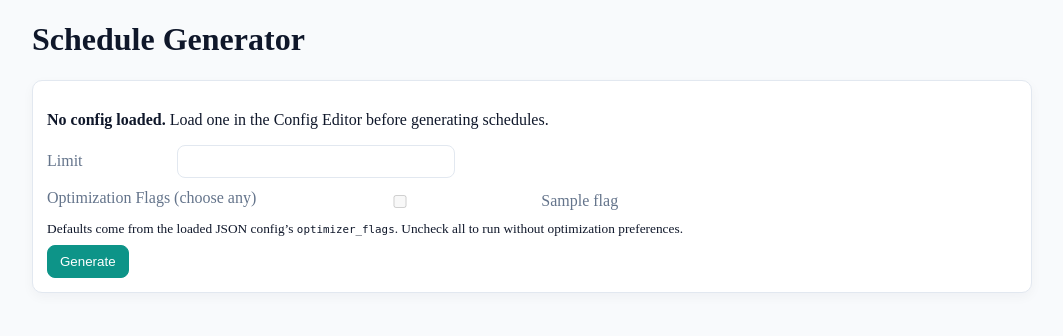
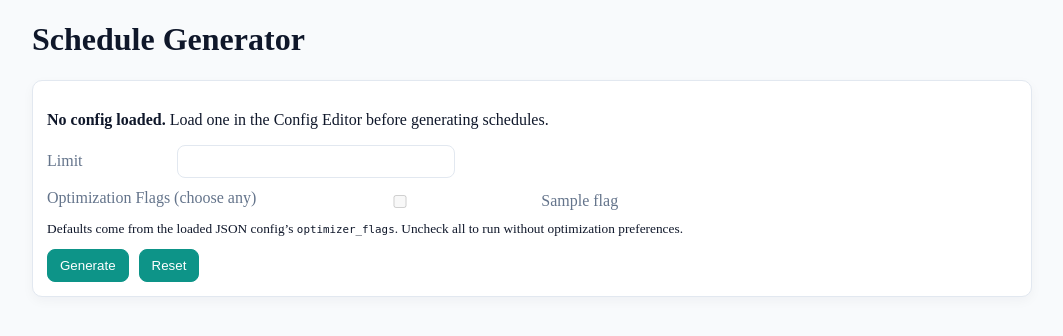
Before and after one commit to mucsci-students/2026sp-420-Maverick, a Flask app: template app/web/templates/generator.html in a window 1280 px wide. Shown: the part 43-379 px from the top of the page, without its empty margins (108-1171 px from the left). Run offline with Flask 3, Linux system fonts and the light colour scheme; the template is opened without the code that fills it: most values are stand-ins (such as "Sample title", 1, 10 or a date in 2020); parts of the project's set-up code (start-up, migrations or seed data) failed here and were passed over.

Commit message:
Added reset button to generator.html and added combined buttons into a row w/comments

```diff
--- a/app/web/templates/generator.html
+++ b/app/web/templates/generator.html
@@ -102,8 +102,27 @@ Extends base.html.
       Generate Action:
       - Disabled when no config is loaded
       - Triggers schedule generation and redirects to Viewer on success
+
+      Reset Action:
+      - Resets any overrides that may be selected back to the input json defaults
+      - Resets both the limit and optimizer overrides
     -->
-    <button type="submit" {% if not config_loaded %}disabled{% endif %}>Generate</button>
-  </form>
+    <div class="button-row">
+
+      <!-- Generate Form -->
+      <form method="post" action="/run/generate" style="margin:0;">
+        <button type="submit" {% if not config_loaded %}disabled{% endif %}>
+          Generate
+        </button>
+      </form>
+
+      <!-- Reset Form -->
+      <form method="post" action="/run/reset" style="margin:0;">
+        <button type="submit" {% if not config_loaded %}disabled{% endif %}>
+          Reset
+        </button>
+      </form>
+
+    </div>
 </section>
 {% endblock %}
```
